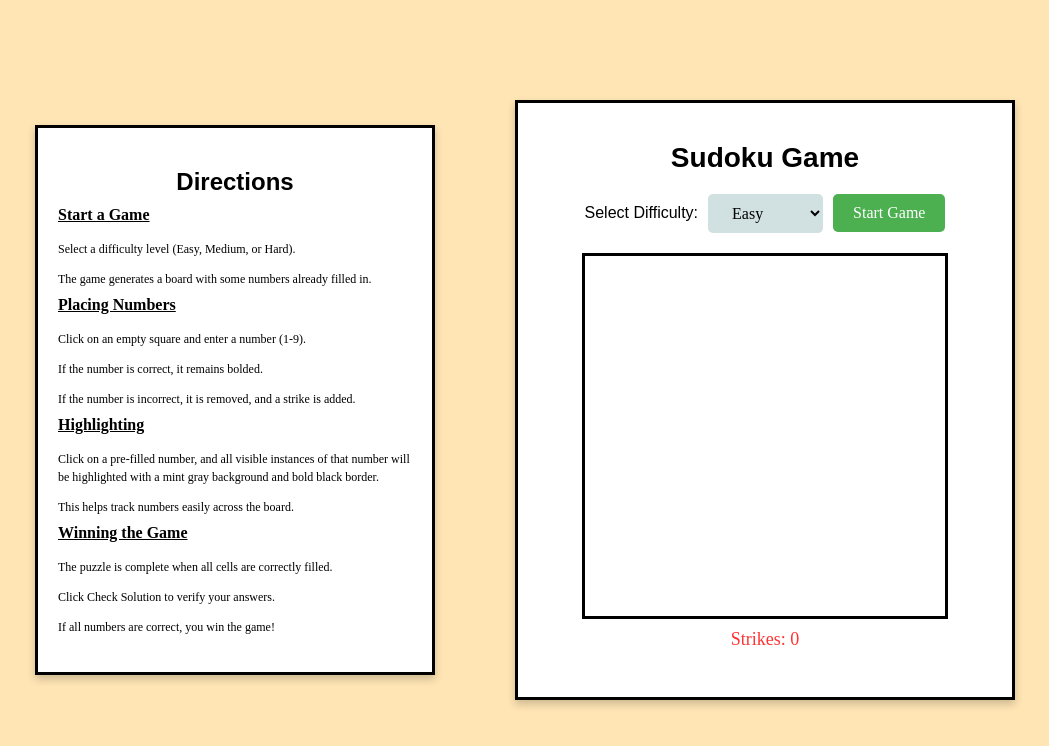
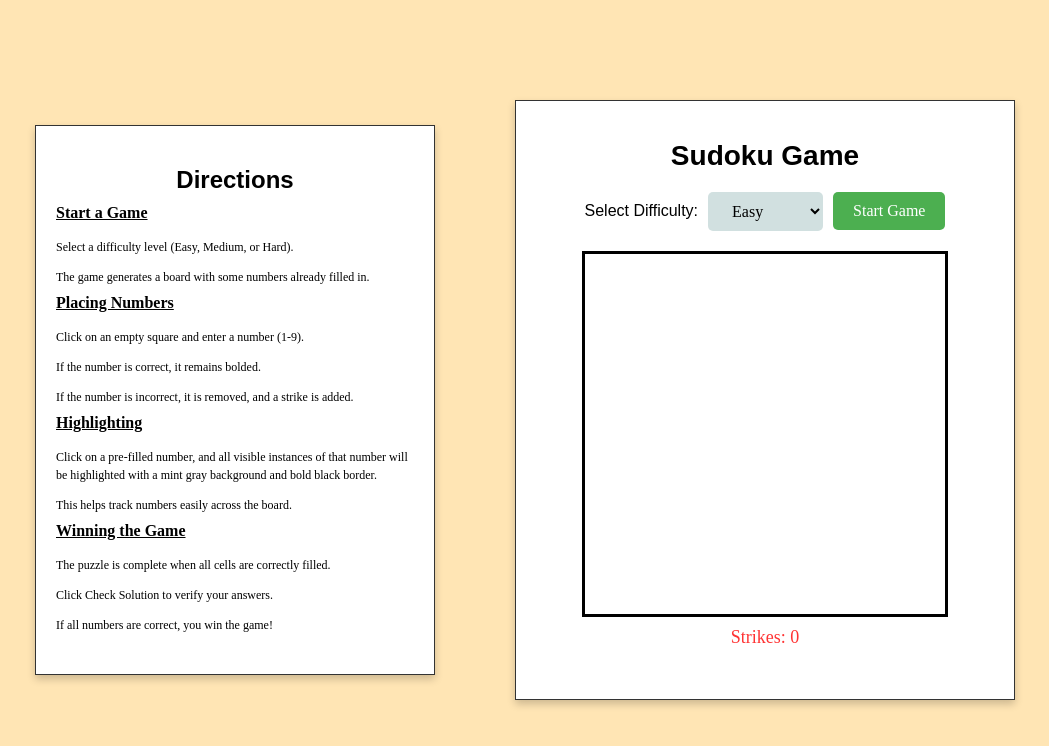
Before and after one commit to Andrew-Grimes/SudokuGame, a Flask app: page / in a window 1280 px wide. Shown: the top 746 px of the page, without its empty margins (115-1164 px from the left). Run offline with Flask 3, Linux system fonts and the light colour scheme.

Commit message:
v1.1 -- Sudoku CSS Styling

```diff
--- a/static/css/style.css
+++ b/static/css/style.css
@@ -32,8 +32,7 @@ body {
     text-align: left;
     width: 400px;
     height: 550px;
-    border-radius: 0px;  /* Removes rounded corners */
-    border: 3px solid black;  /* Adds black outline */
+    border: 1px solid #333;  /* Softer and thinner border */
     box-shadow: 0 4px 8px rgba(0, 0, 0, 0.2);
 }
 
@@ -70,8 +69,7 @@ body {
     align-items: center;
     width: 500px;
     height: 600px;
-    border-radius: 0px;  /* Removes rounded corners */
-    border: 3px solid black;  /* Adds black outline */
+    border: 1px solid #333;  /* Softer and thinner border */
     box-shadow: 0 4px 8px rgba(0, 0, 0, 0.2);
 }
 
```
